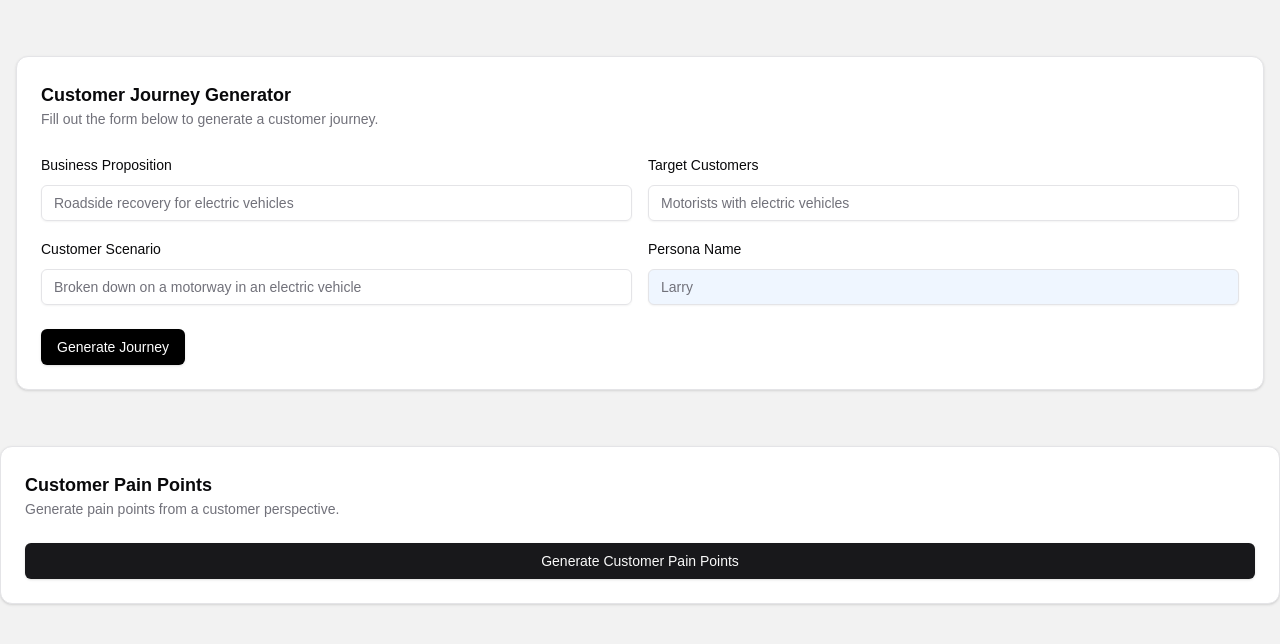
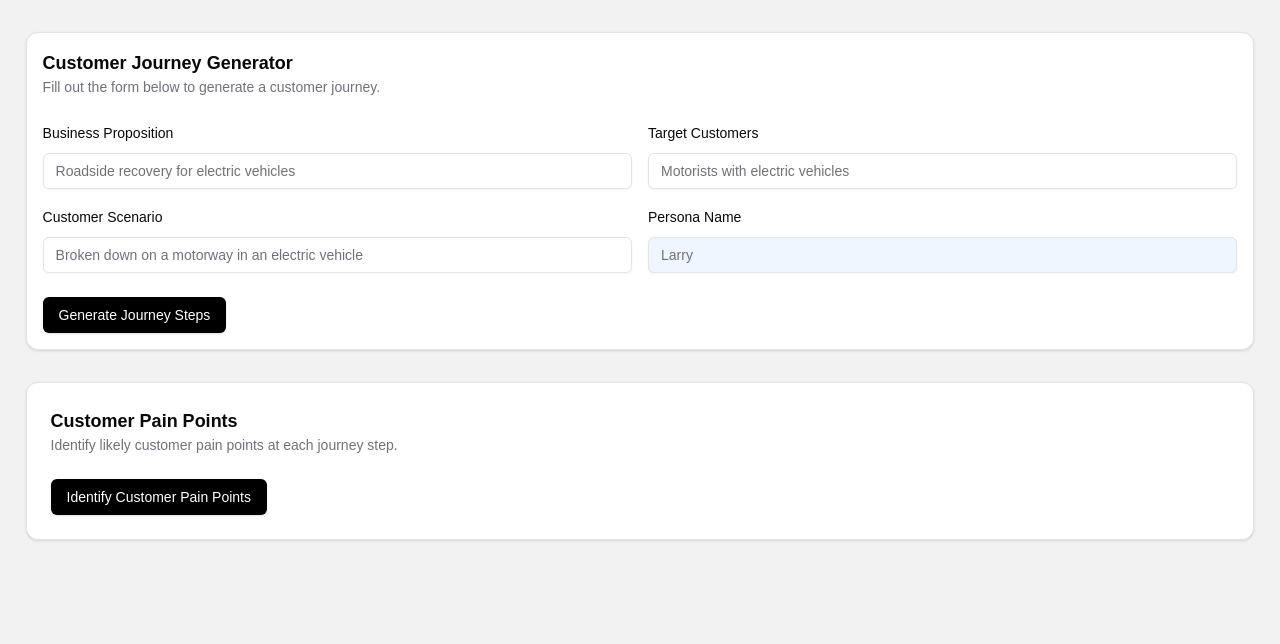
Before and after one commit to joeheapy/customer-journey-app-2, a Next.js app: page / in a window 1280 px wide. Shown: the top 644 px of the page. Built offline with nearby package versions, Linux system fonts and the light colour scheme.

Commit message:
Aligned components on Home

```diff
--- a/src/app/page.tsx
+++ b/src/app/page.tsx
@@ -21,7 +21,7 @@ export default function Home() {
             onJourneyGenerated={handleJourneyGenerated}
           />
         </section>
-        <section className="mt-8">
+        <section className="mt-2">
           <PainPointsContainer journeySteps={journeySteps} />
         </section>
       </div>
--- a/src/components/CustomerPainsDisplay.tsx
+++ b/src/components/CustomerPainsDisplay.tsx
@@ -12,13 +12,13 @@ interface CustomerPainsDisplayProps {
   loading?: boolean
 }
 
-export default function CustomerPainsDisplay(props: CustomerPainsDisplayProps) {
+export function CustomerPainsDisplay(props: CustomerPainsDisplayProps) {
   const { painPoints = [], error = '', loading = false } = props
 
   if (loading) {
     return (
       <Card className="p-4">
-        <p>Generating pain points...</p>
+        <p></p>
       </Card>
     )
   }
@@ -35,27 +35,21 @@ export default function CustomerPainsDisplay(props: CustomerPainsDisplayProps) {
 
   return (
     <div className="mt-8">
-      <div className="grid grid-cols-1 md:grid-cols-2 lg:grid-cols-3 gap-4">
+      <div className="flex overflow-x-auto gap-4 pb-4">
         {painPoints.map((point, index) => (
-          <Card key={index} className="p-4">
-            <h3 className="font-medium mb-4">Journey Step {index + 1}</h3>
+          <Card key={index} className="p-4 flex-none w-[250px]">
+            <h3 className="font-medium mb-4 ">Step {index + 1}</h3>
             <div className="space-y-4">
               <div className="border-l-2 border-gray-200 pl-4">
-                <p className="text-sm font-medium text-gray-500">
-                  Pain Point 1
-                </p>
+                <p className="text-sm font-medium text-gray-500"></p>
                 <p className="mt-1">{point['customer-pain-1']}</p>
               </div>
               <div className="border-l-2 border-gray-200 pl-4">
-                <p className="text-sm font-medium text-gray-500">
-                  Pain Point 2
-                </p>
+                <p className="text-sm font-medium text-gray-500"></p>
                 <p className="mt-1">{point['customer-pain-2']}</p>
               </div>
               <div className="border-l-2 border-gray-200 pl-4">
-                <p className="text-sm font-medium text-gray-500">
-                  Pain Point 3
-                </p>
+                <p className="text-sm font-medium text-gray-500"></p>
                 <p className="mt-1">{point['customer-pain-3']}</p>
               </div>
             </div>
--- a/src/components/CustomerPainsForm.tsx
+++ b/src/components/CustomerPainsForm.tsx
@@ -7,7 +7,7 @@ interface CustomerPainsFormProps {
   loading: boolean
 }
 
-export default function CustomerPainsForm({
+export function CustomerPainsForm({
   onGenerate,
   loading,
 }: CustomerPainsFormProps) {
@@ -17,12 +17,17 @@ export default function CustomerPainsForm({
         <div>
           <h2 className="text-lg font-semibold">Customer Pain Points</h2>
           <p className="text-sm text-muted-foreground">
-            Generate pain points from a customer perspective.
+            Identify likely customer pain points at each journey step.
           </p>
         </div>
-        <Button onClick={onGenerate} disabled={loading} className="w-full">
+        <Button
+          type="submit"
+          onClick={onGenerate}
+          disabled={loading}
+          className=" bg-black text-white hover:bg-black/80"
+        >
           {loading && <Loader2 className="mr-2 h-4 w-4 animate-spin" />}
-          {loading ? 'Generating...' : 'Generate Customer Pain Points'}
+          {loading ? 'Saving you time...' : 'Identify Customer Pain Points'}
         </Button>
       </div>
     </Card>
--- a/src/components/JourneyContainer.tsx
+++ b/src/components/JourneyContainer.tsx
@@ -2,7 +2,7 @@
 
 import { useState } from 'react'
 import { JourneyFormData, JourneyStep } from '@/lib/types'
-import JourneyDisplay from '@/components/JourneyDisplay'
+import { JourneyDisplay } from '@/components/JourneyDisplay'
 
 interface JourneyContainerProps {
   onJourneyGenerated: (steps: JourneyStep[]) => void
@@ -51,13 +51,14 @@ export default function JourneyContainer({
   const createPrompt = (inputs: JourneyFormData) => {
     return `You are a world-class customer experience designer with expertise in journey mapping and service design. Create a comprehensive customer journey for a ${inputs.target_customers} named ${inputs.persona_name} who is exploring ${inputs.business_proposition} products and services. Context: ${inputs.persona_name} has ${inputs.customer_scenario}. Map out a detailed end-to-end journey in 10 key stages, from initial awareness through service usage to post-service relationship management. Define a clear title that captures the key interaction or emotional state. Describe the customer's actions, thoughts, and feelings. Identify key touchpoints and channels. Focus on creating memorable moments that build long-term loyalty while addressing friction points in the customer experience. Consider both digital and physical touchpoints where relevant.`
   }
-
   return (
-    <JourneyDisplay
-      journeySteps={journeySteps} // Add this
-      error={error}
-      loading={loading}
-      onSubmit={handleJourneySubmit}
-    />
+    <div className="w-full">
+      <JourneyDisplay
+        journeySteps={journeySteps}
+        error={error}
+        loading={loading}
+        onSubmit={handleJourneySubmit}
+      />
+    </div>
   )
 }
--- a/src/components/JourneyDisplay.tsx
+++ b/src/components/JourneyDisplay.tsx
@@ -5,7 +5,7 @@ import { Button } from '@/components/ui/button'
 import { Textarea } from '@/components/ui/textarea'
 import { Edit2, Save } from 'react-feather'
 import { JourneyStep } from '@/lib/types'
-import CustomerJourneyGenerator from '@/components/JourneyForm'
+import { JourneyForm } from '@/components/JourneyForm'
 import { JourneyFormData } from '@/lib/types'
 import CsvDownloadButton from './CsvDownloadButton'
 
@@ -25,7 +25,7 @@ interface EditingValues {
   description: string
 }
 
-export default function JourneyDisplay({
+export function JourneyDisplay({
   journeySteps,
   error,
   loading,
@@ -95,8 +95,8 @@ export default function JourneyDisplay({
   }
 
   return (
-    <main className="container mx-auto py-6 px-4">
-      <CustomerJourneyGenerator onSubmit={onSubmit} isLoading={loading} />
+    <main className="w-[96%] md:w-[96%] mx-auto">
+      <JourneyForm onSubmit={onSubmit} isLoading={loading} />
 
       {error && (
         <div className="mt-6">
@@ -115,7 +115,6 @@ export default function JourneyDisplay({
             {editableSteps.map((step) => (
               <Card key={step.step} className="p-4 flex-none w-[250px]">
                 <div className="flex justify-between items-start mb-2">
-                  <div className="flex-1">
                   {step.isEditing ? (
                     <Textarea
                       value={editingValues[step.step]?.title ?? step.title}
@@ -126,10 +125,9 @@ export default function JourneyDisplay({
                     />
                   ) : (
                     <h3 className="font-medium">
-                        {step.step}: {step.title}
+                      Step {step.step}: {step.title}
                     </h3>
                   )}
-                  </div>
                   <Button
                     variant="ghost"
                     size="sm"
--- a/src/components/JourneyForm.tsx
+++ b/src/components/JourneyForm.tsx
@@ -4,16 +4,14 @@ import { Input } from '@/components/ui/input'
 import { Label } from '@/components/ui/label'
 import { Button } from '@/components/ui/button'
 import { JourneyFormData } from '@/lib/types'
+import { Loader2 } from 'lucide-react'
 
 interface JourneyFormProps {
   onSubmit: (formData: JourneyFormData) => Promise<void>
   isLoading?: boolean
 }
 
-export default function JourneyForm({
-  onSubmit,
-  isLoading = false,
-}: JourneyFormProps) {
+export function JourneyForm({ onSubmit, isLoading = false }: JourneyFormProps) {
   const [formData, setFormData] = useState<JourneyFormData>({
     target_customers: '',
     persona_name: '',
@@ -36,7 +34,7 @@ export default function JourneyForm({
     }
 
   return (
-    <Card className="w-full p-6">
+    <Card className="w-full p-4">
       <div className="space-y-6">
         <div>
           <h2 className="text-lg font-semibold">Customer Journey Generator</h2>
@@ -92,10 +90,11 @@ export default function JourneyForm({
           <div className="mt-6">
             <Button
               type="submit"
+              disabled={isLoading}
               className="bg-black text-white hover:bg-black/80"
-              disabled={isLoading}
             >
-              {isLoading ? 'Generating...' : 'Generate Journey'}
+              {isLoading && <Loader2 className="mr-2 h-4 w-4 animate-spin" />}
+              {isLoading ? 'Saving you time...' : 'Generate Journey Steps'}
             </Button>
           </div>
         </form>
--- a/src/components/PainPointsContainer.tsx
+++ b/src/components/PainPointsContainer.tsx
@@ -2,8 +2,8 @@
 
 import { useState } from 'react'
 import { JourneyStep } from '@/lib/types'
-import CustomerPainsForm from './CustomerPainsForm'
-import CustomerPainsDisplay from './CustomerPainsDisplay'
+import { CustomerPainsForm } from './CustomerPainsForm'
+import { CustomerPainsDisplay } from './CustomerPainsDisplay'
 
 interface PainPointsContainerProps {
   journeySteps?: JourneyStep[]
@@ -82,7 +82,8 @@ Do not return a title.`
   }
 
   return (
-    <div className="w-full space-y-8">
+    <div className="w-[96%] md:w-[96%] mx-auto">
+      <div className="space-y-8">
         <CustomerPainsForm onGenerate={handleGeneratePains} loading={loading} />
         <CustomerPainsDisplay
           painPoints={painPoints}
@@ -90,5 +91,6 @@ Do not return a title.`
           loading={loading}
         />
       </div>
+    </div>
   )
 }
--- a/src/components/PainPointsForm.tsx
+++ /dev/null
@@ -1,32 +0,0 @@
-import { Card } from '@/components/ui/card'
-import { Button } from '@/components/ui/button'
-
-export default function PainPointsForm() {
-  return (
-    <div className="flex flex-col md:flex-row gap-4 w-full md:p-0">
-      <Card className="w-full md:flex-1 p-6">
-        <div className="space-y-6">
-          <div>
-            <h2 className="text-lg font-semibold">Customer Pain Points</h2>
-            <p className="text-sm text-muted-foreground">
-              Generate pain points from a customer perspective.
-            </p>
-          </div>
-          <Button className="w-full">Generate Customer Pain Points</Button>
-        </div>
-      </Card>
-
-      <Card className="w-full md:flex-1 p-6">
-        <div className="space-y-6">
-          <div>
-            <h2 className="text-lg font-semibold">Business Pain Points</h2>
-            <p className="text-sm text-muted-foreground">
-              Generate pain points from a business perspective.
-            </p>
-          </div>
-          <Button className="w-full">Generate Business Pain Points</Button>
-        </div>
-      </Card>
-    </div>
-  )
-}
```
Lines whose indentation alone changed are shown as unchanged.
